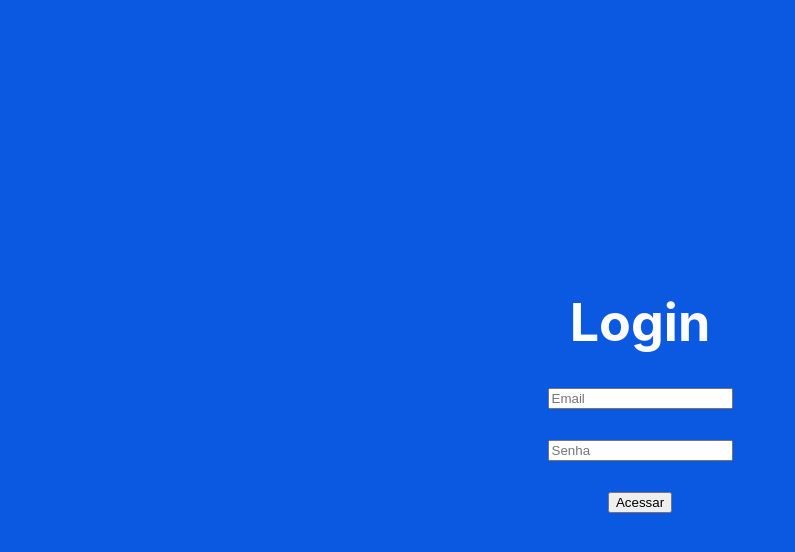
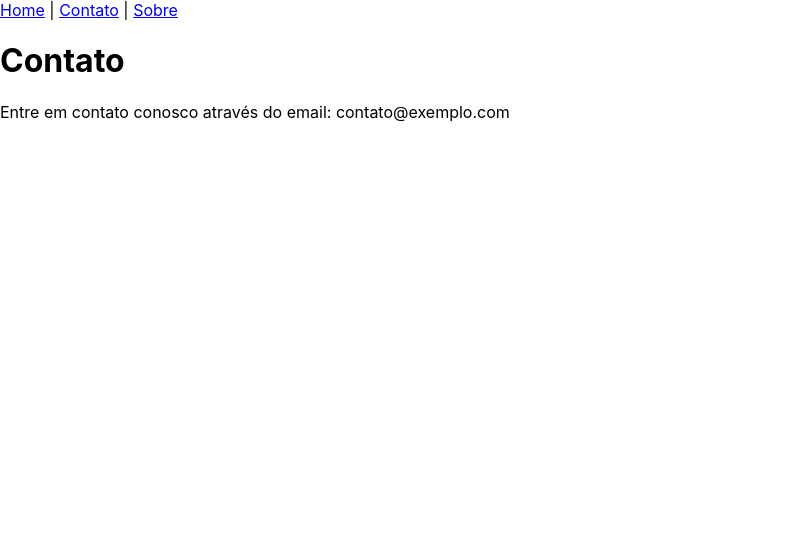
Before and after one commit to Smukamart/Atividade-Somativa-1, a React (Create React App) app: page /contato in a window 1280 px wide. Shown: the top 552 px of the page, without its empty margins (0-795 px from the left). Built offline with nearby package versions, Linux system fonts and the light colour scheme.

Commit message:
Create Routes Finished

```diff
--- a/package.json
+++ b/package.json
@@ -9,6 +9,7 @@
     "@testing-library/user-event": "^13.5.0",
     "react": "^19.2.4",
     "react-dom": "^19.2.4",
+    "react-router-dom": "^7.14.1",
     "react-scripts": "5.0.1",
     "web-vitals": "^2.1.4"
   },
--- /dev/null
+++ b/src/App.js
@@ -0,0 +1,28 @@
+import './App.css';
+import { Component } from 'react';
+import { BrowserRouter, Routes, Route, Link } from 'react-router-dom';
+import Home from './paginas/Home/index';
+import About from './paginas/Sobre/index';
+import Contact from './paginas/Contato/index';
+
+class App extends Component {
+  render() {
+    return (
+      <>
+        <BrowserRouter>
+          <nav>
+            <Link to="/">Home</Link> | {" "}
+            <Link to="/contato">Contato</Link> | {" "}
+            <Link to="/sobre">Sobre</Link>
+          </nav>
+          <Routes>
+            <Route path="/" element={<Home />} />
+            <Route path="/contato" element={<Contact />} />
+            <Route path="/sobre" element={<About />} />
+          </Routes>
+        </BrowserRouter>
+      </>
+    )
+  }
+}
+export default App;
--- a/src/App/App.js
+++ /dev/null
@@ -1,15 +0,0 @@
-import { Component, StrictMode } from 'react';
-import './App.css';
-import Login from '../Login';
-
-
-class App extends Component {
-  render() {
-    return (
-      <StrictMode>
-        <Login />
-      </StrictMode>
-    )
-  }
-}
-export default App;
--- a/src/index.js
+++ b/src/index.js
@@ -1,7 +1,7 @@
 import React from 'react';
 import ReactDOM from 'react-dom/client';
 import './index.css';
-import App from './App/App';
+import App from './App';
 import reportWebVitals from './reportWebVitals';
 
 const root = ReactDOM.createRoot(document.getElementById('root'));
--- /dev/null
+++ b/src/paginas/Contato/index.js
@@ -0,0 +1,10 @@
+function Contact() {
+    return (
+        <div>
+            <h1>Contato</h1>
+            <p>Entre em contato conosco através do email: contato@exemplo.com</p>
+        </div>
+    );
+}
+
+export default Contact;
--- a/src/Login.js
+++ b/src/paginas/Home/index.js
@@ -1,6 +1,6 @@
 import { Component } from "react";
 
-class Login extends Component {
+class Home extends Component {
     constructor(props) {
         super(props);
         this.state = {
@@ -37,4 +37,4 @@ class Login extends Component {
     }
 }
 
-export default Login;
+export default Home;
--- /dev/null
+++ b/src/paginas/Sobre/index.js
@@ -0,0 +1,10 @@
+function About() {
+    return (
+        <div>
+            <h1>Sobre</h1>
+            <p>Este é um projeto de exemplo para demonstrar a criação de uma página "Sobre" em React.</p>
+        </div>
+    );
+}
+
+export default About;
```
Also changed, not shown: src/App.css (renamed from src/App/App.css), 1 other file (tests, documents, lock files or other folders).
